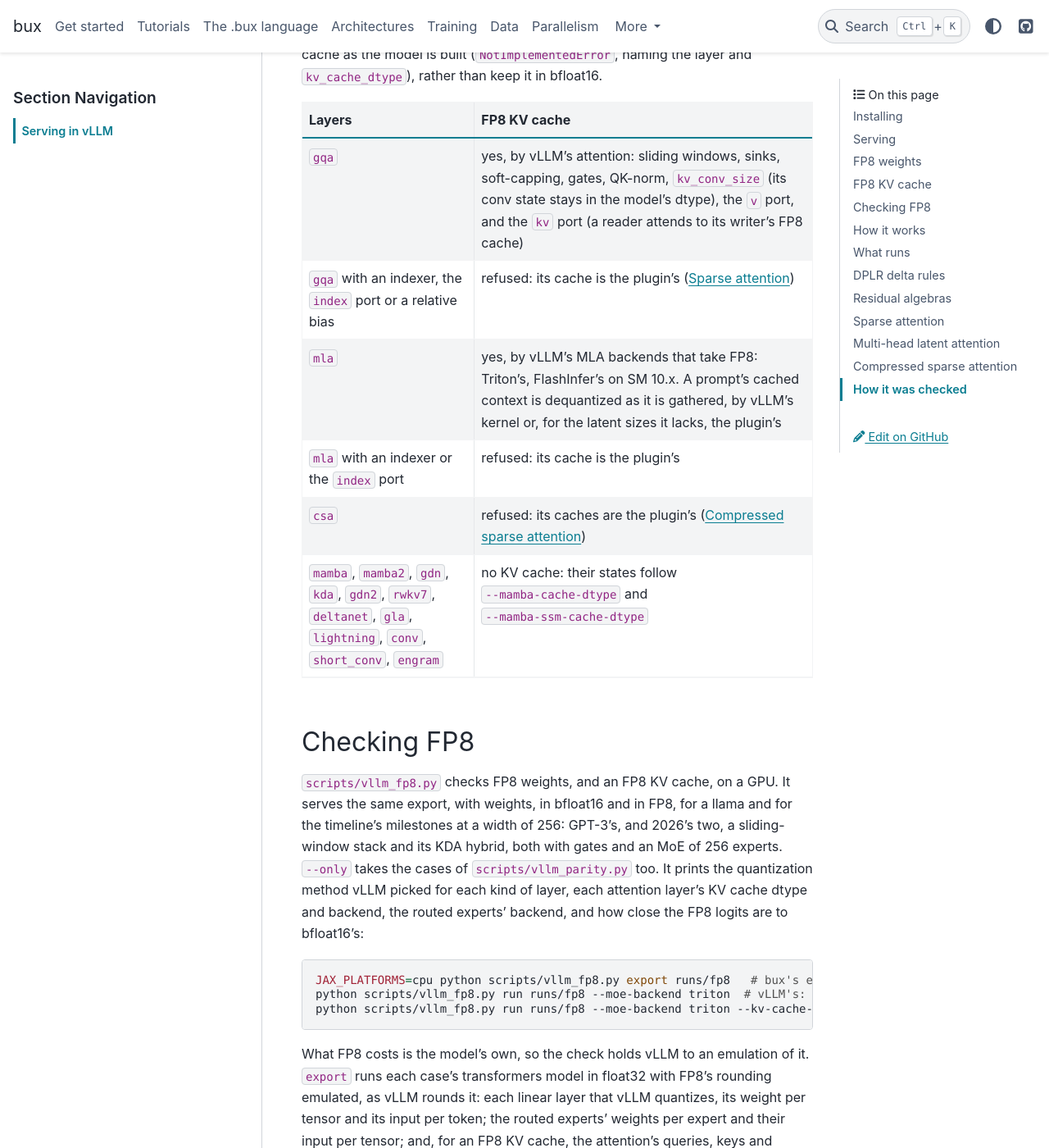
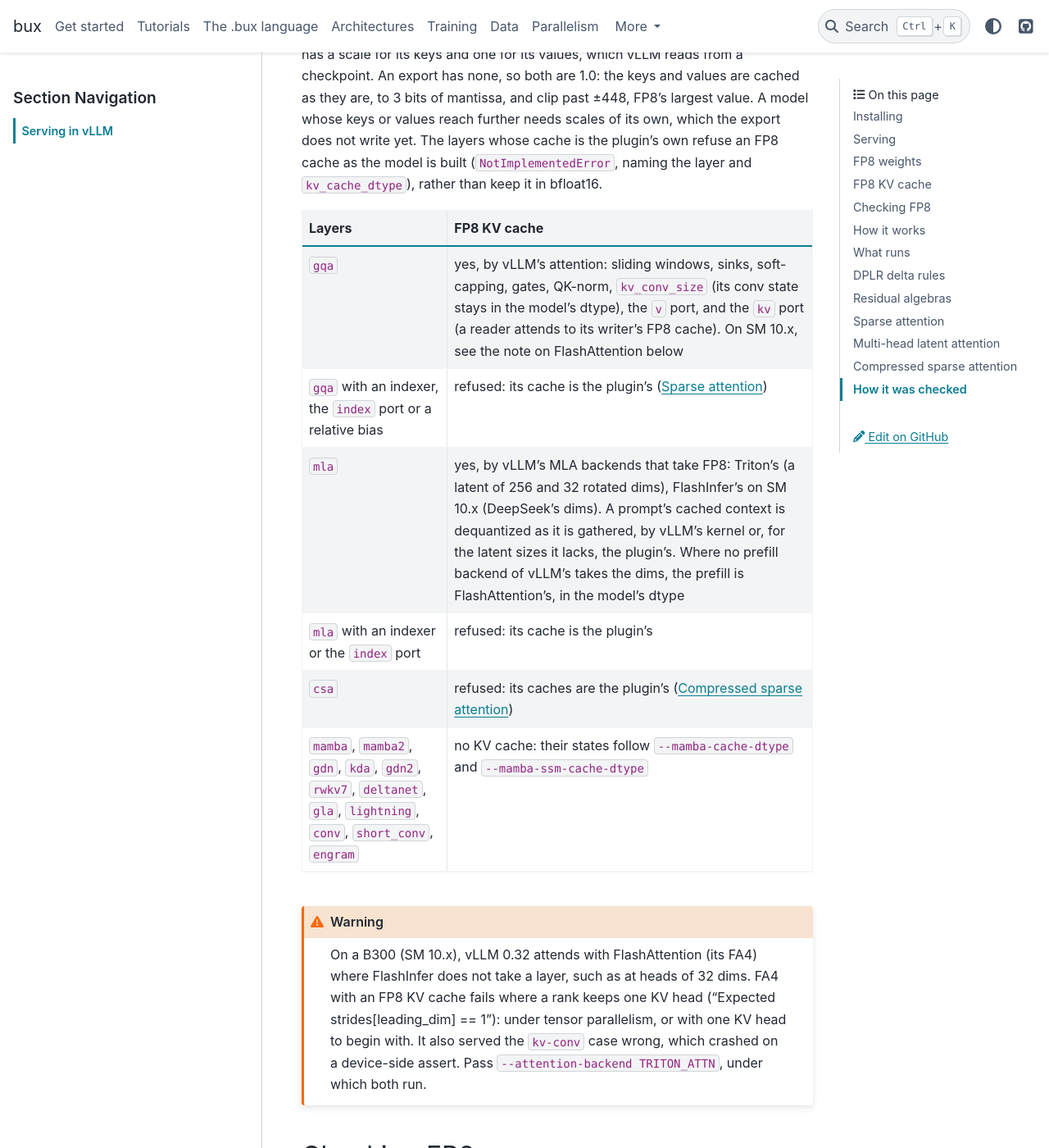
Before and after one commit to pilot7747/bux, a Sphinx documentation site: the page built from docs/export/vllm.md, in a window 1280 px wide and 1400 px high, scrolled down 3865 px. Shown: the whole window at 82% size. Built offline with Sphinx 7.4.7 and the PyData theme 0.15.4, drawn with Linux system fonts in a browser that asks for light colours; some of the changed text lies outside the part shown.

Commit message:
Docs: FP8 on B300s, measured: every milestone at TP=1 and TP=2 with weights and an FP8 KV cache, fp8_per_channel, the MLA cases with an FP8 KV cache, within 0.006 of FP8's emulated cosine; FA4's FP8 KV cache with one KV head on a rank, and kv-conv on it, failing, with Triton's attention instead; fp8_per_block's DeepGEMM failing, and the kernel_config that names another GEMM
Co-Authored-By: Claude Opus 5.5 <noreply@anthropic.com>

```diff
--- a/docs/export/vllm.md
+++ b/docs/export/vllm.md
@@ -117,7 +117,12 @@ weight's scale per output channel (llm-compressor's FP8_DYNAMIC), and
 FP8). Emulated on the `gpt3`, `llama` and `frontier` models of
 [Checking FP8](#checking-fp8), they come within 0.002 of cosine of `fp8`: the
 rounding of the inputs, which all three scale as they run, is most of what FP8
-costs.
+costs. On a B300 (SM 10.3), `fp8_per_channel` runs, its routed experts on Triton's
+kernels. `fp8_per_block` does not with its default GEMM, DeepGEMM's, whose JIT
+fails there (CUDA error 719). To serve it by another GEMM, name the GEMM in the
+engine's `kernel_config`, as in
+`kernel_config={"linear_backend_per_quant": {"fp8_block_w8a8": "cutlass"}}` (or
+`"triton"`). Those are not measured yet.
 
 - **Quantized:** every projection the plugin runs on vLLM's linear layers, and the
   routed and shared experts. That is attention's q, k, v, gate and output
@@ -162,12 +167,21 @@ in bfloat16.
 
 | Layers | FP8 KV cache |
 |--------|--------------|
-| `gqa` | yes, by vLLM's attention: sliding windows, sinks, soft-capping, gates, QK-norm, `kv_conv_size` (its conv state stays in the model's dtype), the `v` port, and the `kv` port (a reader attends to its writer's FP8 cache) |
+| `gqa` | yes, by vLLM's attention: sliding windows, sinks, soft-capping, gates, QK-norm, `kv_conv_size` (its conv state stays in the model's dtype), the `v` port, and the `kv` port (a reader attends to its writer's FP8 cache). On SM 10.x, see the note on FlashAttention below |
 | `gqa` with an indexer, the `index` port or a relative bias | refused: its cache is the plugin's ([Sparse attention](#sparse-attention)) |
-| `mla` | yes, by vLLM's MLA backends that take FP8: Triton's, FlashInfer's on SM 10.x. A prompt's cached context is dequantized as it is gathered, by vLLM's kernel or, for the latent sizes it lacks, the plugin's |
+| `mla` | yes, by vLLM's MLA backends that take FP8: Triton's (a latent of 256 and 32 rotated dims), FlashInfer's on SM 10.x (DeepSeek's dims). A prompt's cached context is dequantized as it is gathered, by vLLM's kernel or, for the latent sizes it lacks, the plugin's. Where no prefill backend of vLLM's takes the dims, the prefill is FlashAttention's, in the model's dtype |
 | `mla` with an indexer or the `index` port | refused: its cache is the plugin's |
 | `csa` | refused: its caches are the plugin's ([Compressed sparse attention](#compressed-sparse-attention)) |
 | `mamba`, `mamba2`, `gdn`, `kda`, `gdn2`, `rwkv7`, `deltanet`, `gla`, `lightning`, `conv`, `short_conv`, `engram` | no KV cache: their states follow `--mamba-cache-dtype` and `--mamba-ssm-cache-dtype` |
+
+:::{warning}
+On a B300 (SM 10.x), vLLM 0.32 attends with FlashAttention (its FA4) where
+FlashInfer does not take a layer, such as at heads of 32 dims. FA4 with an FP8 KV
+cache fails where a rank keeps one KV head ("Expected strides[leading_dim] == 1"):
+under tensor parallelism, or with one KV head to begin with. It also served the
+`kv-conv` case wrong, which crashed on a device-side assert. Pass
+`--attention-backend TRITON_ATTN`, under which both run.
+:::
 
 ## Checking FP8
 
@@ -202,7 +216,7 @@ exports has no transformers model to emulate, and its accuracy goes unchecked.
 
 These tiny models of random weights lose far more to FP8 than a trained model
 does. The mean cosine at the prompts' positions, emulated on the CPU and measured
-on one B300 with vLLM 0.32.0 on 2026-10-28:
+on one B300 with vLLM 0.32.0 on 2026-10-28, with Triton's MoE kernels:
 
 | Case | Emulated: weights | vLLM: weights | Emulated: weights and KV cache | vLLM: weights and KV cache |
 |------|-------------------|---------------|--------------------------------|----------------------------|
@@ -210,6 +224,18 @@ on one B300 with vLLM 0.32.0 on 2026-10-28:
 | `llama` | 0.9797 | 0.9803 | 0.9749 | 0.9746 |
 | `frontier` | 0.9629 | 0.9631 | 0.9584 | 0.9599 |
 | `hybrid` | 0.9709 | 0.9714 | 0.9706 | 0.9715 |
+
+Every case passed that day:
+- **The four milestones:** in FP8 at TP=1 and TP=2, with an FP8 KV cache at TP=1,
+  and for `frontier` and `hybrid` at TP=2 too, and under `fp8_per_channel`.
+- **`kv-conv-64`**, with an FP8 KV cache.
+- **The MLA cases**, with an FP8 KV cache: `mla`, `mla-chunked`, `mla-moe` and
+  `mla-deepseek`.
+- **On Triton's attention, with an FP8 KV cache:** `kv-conv`, and `kv-share` and
+  `gpt-oss` at TP=2.
+
+At the prompts' positions, vLLM's mean cosine was within 0.006 of the emulation's
+in every run.
 
 ## How it works
 
```
